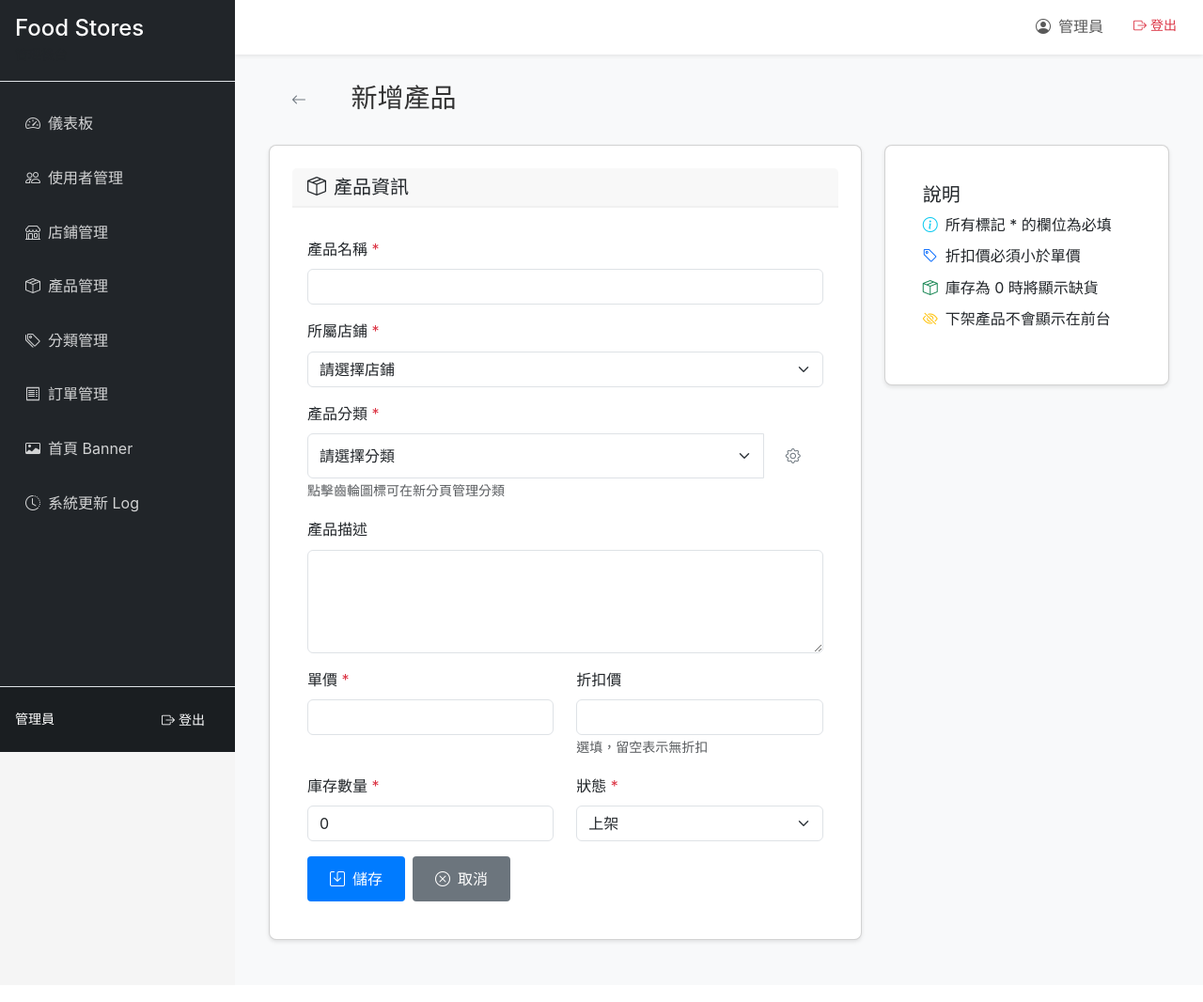
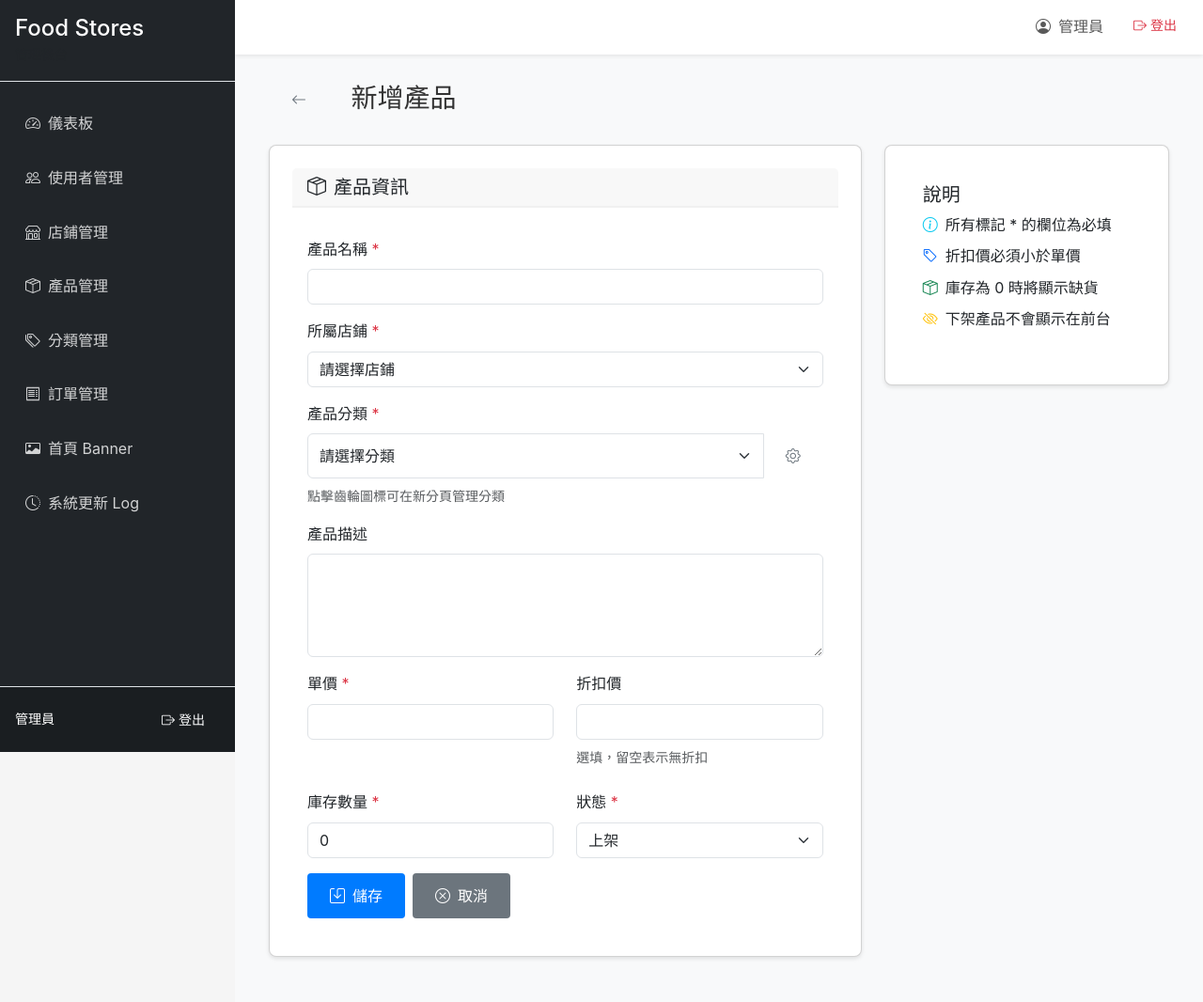
Before and after one commit to renfu-her/food-stores, a Flask app: template public/templates/backend/products/add.html in a window 1280 px wide. Shown: the whole page at 94% size. Before the commit the page ends 1004 px from the top, so only its background shows below. Run offline with Flask 3, Linux system fonts and the light colour scheme; the template is opened without the code that fills it, so the values that code supplies are empty; some libraries are stand-ins or nearby versions.

Commit message:
Refactor product form layout in add.html to improve spacing and consistency. Adjust label classes and margins for better UI presentation, ensuring a more user-friendly experience when adding products.

```diff
--- a/public/templates/backend/products/add.html
+++ b/public/templates/backend/products/add.html
@@ -20,12 +20,12 @@
                 <div class="card-body">
                     <form id="productForm">
                         <div class="mb-3">
-                            <label for="productName" class="form-label">產品名稱 <span class="text-danger">*</span></label>
+                            <label for="productName" class="form-label mb-2">產品名稱 <span class="text-danger">*</span></label>
                             <input type="text" class="form-control" id="productName" required>
                         </div>
 
-                        <div class="mb-3">
-                            <label for="productShop" class="form-label">所屬店鋪 <span class="text-danger">*</span></label>
+                        <div class="mb-3 mt-3">
+                            <label for="productShop" class="form-label mb-2">所屬店鋪 <span class="text-danger">*</span></label>
                             <select class="form-select" id="productShop" required>
                                 <option value="">請選擇店鋪</option>
                                 {% for shop in shops %}
@@ -34,8 +34,8 @@
                             </select>
                         </div>
 
-                        <div class="mb-3">
-                            <label for="productCategory" class="form-label">產品分類 <span class="text-danger">*</span></label>
+                        <div class="mb-3 mt-3">
+                            <label for="productCategory" class="form-label mb-2">產品分類 <span class="text-danger">*</span></label>
                             <div class="input-group">
                                 <select class="form-select" id="productCategory" required>
                                     <option value="">請選擇分類</option>
@@ -47,33 +47,33 @@
                                     <i class="bi bi-gear"></i>
                                 </a>
                             </div>
-                            <small class="form-text text-muted">點擊齒輪圖標可在新分頁管理分類</small>
+                            <small class="form-text text-muted d-block mt-2">點擊齒輪圖標可在新分頁管理分類</small>
                         </div>
 
-                        <div class="mb-3">
-                            <label for="productDescription" class="form-label">產品描述</label>
+                        <div class="mb-3 mt-3">
+                            <label for="productDescription" class="form-label mb-2">產品描述</label>
                             <textarea class="form-control" id="productDescription" rows="4"></textarea>
                         </div>
 
-                        <div class="row">
+                        <div class="row mt-2">
                             <div class="col-md-6 mb-3">
-                                <label for="productPrice" class="form-label">單價 <span class="text-danger">*</span></label>
+                                <label for="productPrice" class="form-label mb-2">單價 <span class="text-danger">*</span></label>
                                 <input type="number" class="form-control" id="productPrice" min="0" required>
                             </div>
                             <div class="col-md-6 mb-3">
-                                <label for="productDiscountPrice" class="form-label">折扣價</label>
+                                <label for="productDiscountPrice" class="form-label mb-2">折扣價</label>
                                 <input type="number" class="form-control" id="productDiscountPrice" min="0">
-                                <small class="form-text text-muted">選填，留空表示無折扣</small>
+                                <small class="form-text text-muted d-block mt-2">選填，留空表示無折扣</small>
                             </div>
                         </div>
 
-                        <div class="row">
+                        <div class="row mt-2">
                             <div class="col-md-6 mb-3">
-                                <label for="productStock" class="form-label">庫存數量 <span class="text-danger">*</span></label>
+                                <label for="productStock" class="form-label mb-2">庫存數量 <span class="text-danger">*</span></label>
                                 <input type="number" class="form-control" id="productStock" min="0" value="0" required>
                             </div>
                             <div class="col-md-6 mb-3">
-                                <label for="productStatus" class="form-label">狀態 <span class="text-danger">*</span></label>
+                                <label for="productStatus" class="form-label mb-2">狀態 <span class="text-danger">*</span></label>
                                 <select class="form-select" id="productStatus" required>
                                     <option value="true" selected>上架</option>
                                     <option value="false">下架</option>
```
